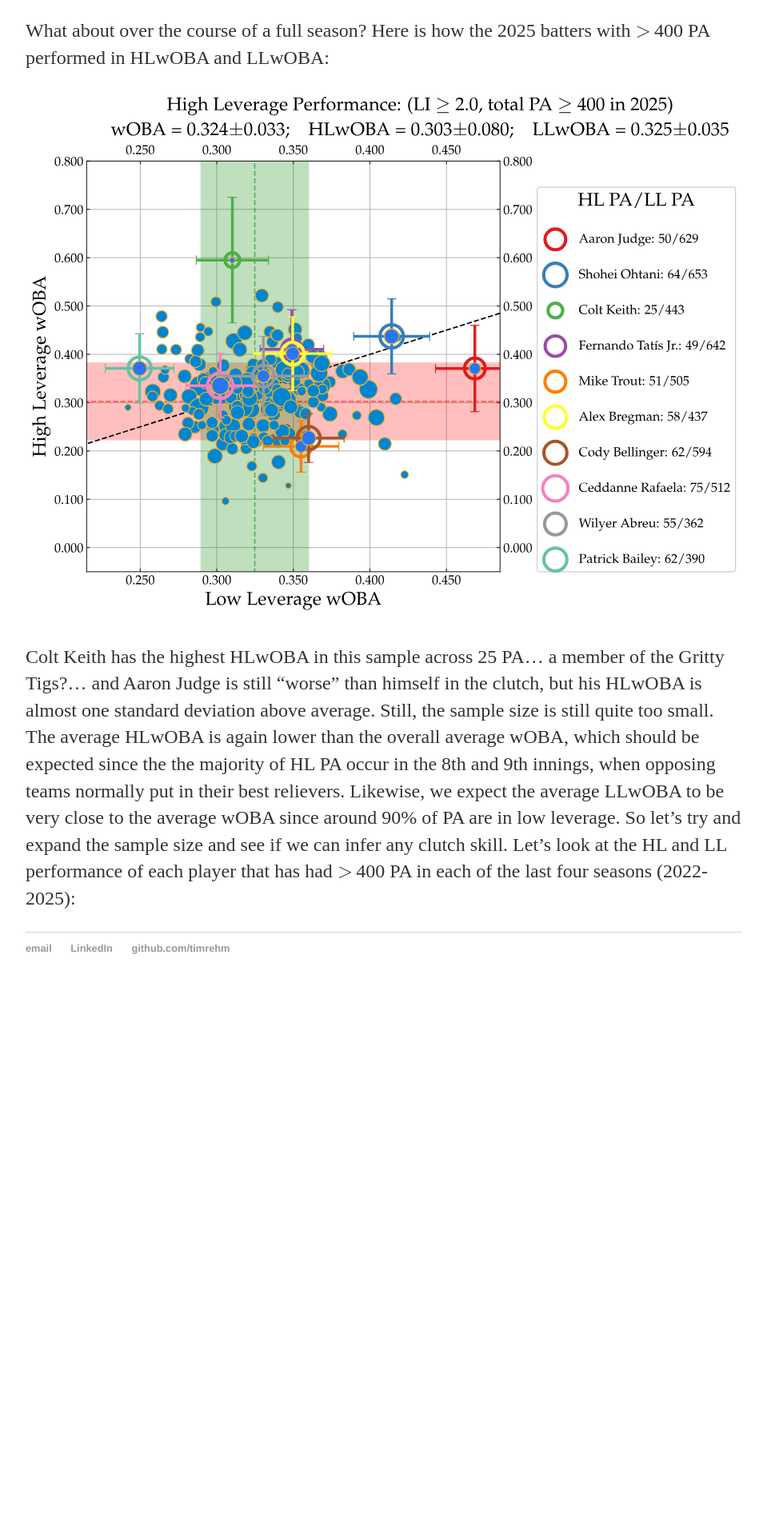
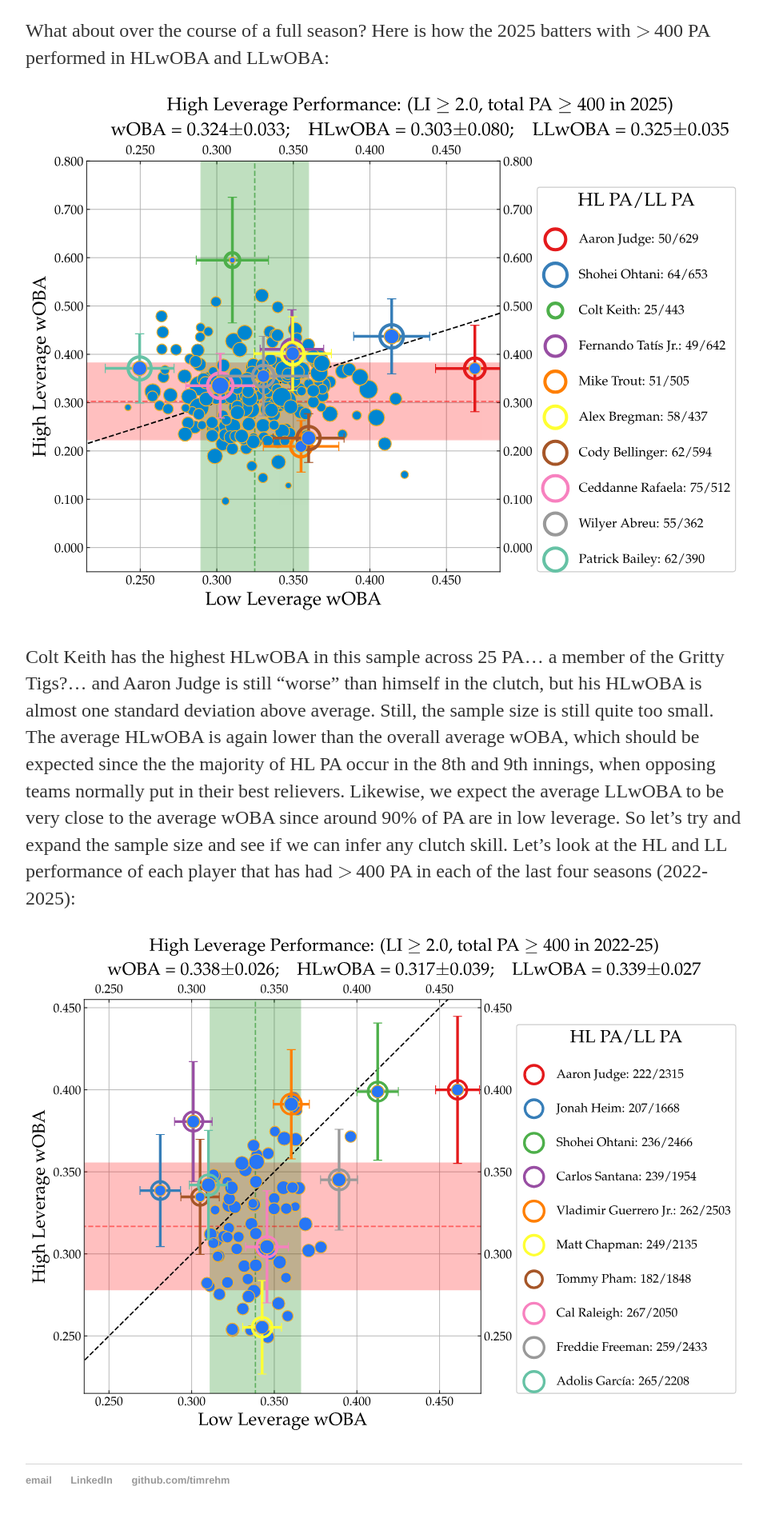
Before and after one commit to timrehm/timrehm.github.io, a Jekyll site: the page built from _posts/2026-5-24-leverage.md, in a window 1280 px wide. Shown: the part 3434-5352 px from the top of the page at 80% size, without its empty margins (160-1119 px from the left). Built offline with Jekyll 4.4.1, drawn with Linux system fonts in a browser that asks for light colours; before the commit the page ends 4687 px from its top, so only the background shows below that.

Commit message:
Update 2026-5-24-leverage.md

```diff
--- a/_posts/2026-5-24-leverage.md
+++ b/_posts/2026-5-24-leverage.md
@@ -36,3 +36,7 @@
 </p>
 
 Colt Keith has the highest HLwOBA in this sample across 25 PA... a member of the Gritty Tigs?... and Aaron Judge is still "worse" than himself in the clutch, but his HLwOBA is almost one standard deviation above average. Still, the sample size is still quite too small. The average HLwOBA is again lower than the overall average wOBA, which should be expected since the the majority of HL PA occur in the 8th and 9th innings, when opposing teams normally put in their best relievers. Likewise, we expect the average LLwOBA to be very close to the average wOBA since around 90% of PA are in low leverage. So let's try and expand the sample size and see if we can infer any clutch skill. Let's look at the HL and LL performance of each player that has had $>\,$400 PA in each of the last four seasons (2022-2025):
+
+<p align="center">
+  <img src="/plots/2022-25HLwOBA_errorbar.svg" style="max-width: 100%; width: 100%;">
+</p>
```
